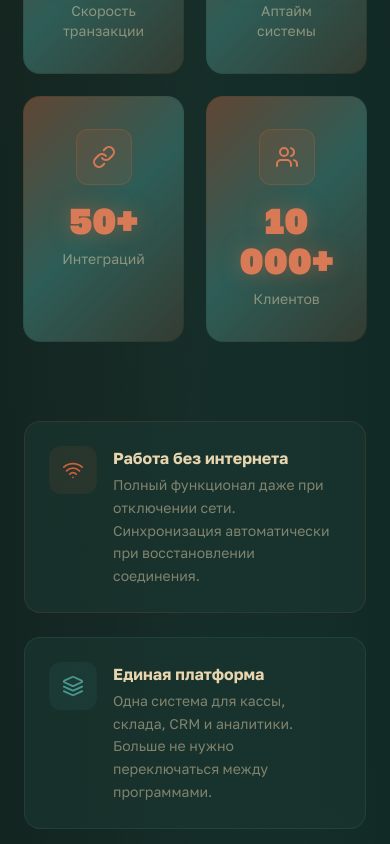
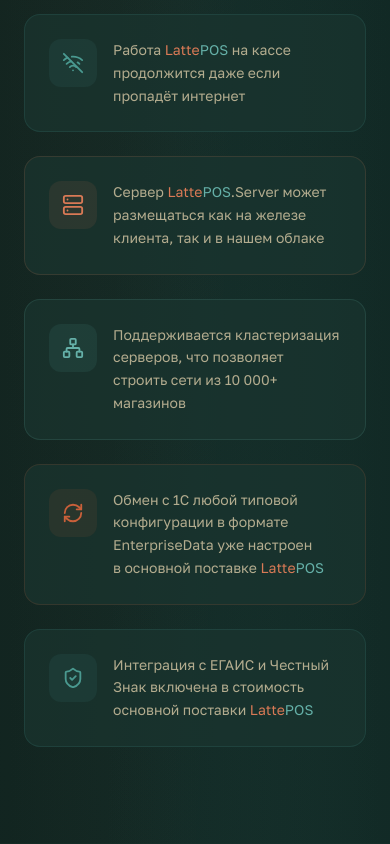
Before and after one commit to pr-poehali-dev/lattepos-landing-page, a React (Vite) app: page / in a window 390 px wide. Shown: the part 5040-5884 px from the top of the page. Built offline with nearby package versions, Linux system fonts and the light colour scheme.

Commit message:
**LattePOS: Мощная касса без границ**
Или альтернативные варианты:

- **LattePOS: Касса везде и всегда**
- **LattePOS: Надежность без компромиссов**
- **LattePOS: Офлайн касса для масштаба**

```diff
--- a/src/pages/landing/LandingSections.tsx
+++ b/src/pages/landing/LandingSections.tsx
@@ -287,37 +287,46 @@ export default function LandingSections({ onTrial }: SectionsProps) {
             </h2>
           </div>
 
-          <div className="grid grid-cols-2 lg:grid-cols-4 gap-6 mb-20">
-            {advantages.map((adv, i) => (
-              <div key={adv.label}
-                className={`text-center gradient-border p-8 card-hover opacity-0 ${advantagesSection.inView ? "animate-scale-in" : ""}`}
-                style={{ animationDelay: `${i * 0.1}s`, animationFillMode: "forwards" }}>
-                <div className="w-14 h-14 rounded-xl flex items-center justify-center mx-auto mb-4"
-                  style={{ background: "rgba(201,96,58,0.12)", border: "1px solid rgba(201,96,58,0.25)" }}>
-                  <Icon name={adv.icon as IconName} size={24} style={{ color: TERRA_LIGHT }} />
-                </div>
-                <div className="text-4xl font-black mb-2 glow-text-terra" style={{ color: TERRA_LIGHT }}>{adv.number}</div>
-                <div className="text-sm" style={{ color: "rgba(232,213,176,0.5)" }}>{adv.label}</div>
-              </div>
-            ))}
-          </div>
-
-          <div className="grid lg:grid-cols-3 gap-6">
+          <div className="grid md:grid-cols-2 lg:grid-cols-3 gap-6">
             {[
-              { icon: "Wifi", title: "Работа без интернета", desc: "Полный функционал даже при отключении сети. Синхронизация автоматически при восстановлении соединения.", color: TERRA },
-              { icon: "Layers", title: "Единая платформа", desc: "Одна система для кассы, склада, CRM и аналитики. Больше не нужно переключаться между программами.", color: TEAL },
-              { icon: "Headphones", title: "Поддержка 24/7", desc: "Техническая поддержка в любое время суток. Среднее время ответа — 3 минуты.", color: TERRA_LIGHT },
+              {
+                icon: "Cpu",
+                color: TERRA,
+                desc: (<>Быстрая работа кассиров на <span style={{ color: TERRA_LIGHT }}>Latte</span><span style={{ color: TEAL_LIGHT }}>POS</span> даже на слабом железе: Intel Celeron N4020 1.1&nbsp;GHz, 4&nbsp;GB RAM, Windows&nbsp;7</>),
+              },
+              {
+                icon: "WifiOff",
+                color: TEAL,
+                desc: (<>Работа <span style={{ color: TERRA_LIGHT }}>Latte</span><span style={{ color: TEAL_LIGHT }}>POS</span> на кассе продолжится даже если пропадёт интернет</>),
+              },
+              {
+                icon: "Server",
+                color: TERRA_LIGHT,
+                desc: (<>Сервер <span style={{ color: TERRA_LIGHT }}>Latte</span><span style={{ color: TEAL_LIGHT }}>POS</span>.Server может размещаться как на железе клиента, так и в нашем облаке</>),
+              },
+              {
+                icon: "Network",
+                color: TEAL_LIGHT,
+                desc: (<>Поддерживается кластеризация серверов, что позволяет строить сети из 10&nbsp;000+ магазинов</>),
+              },
+              {
+                icon: "RefreshCw",
+                color: TERRA,
+                desc: (<>Обмен с&nbsp;1С любой типовой конфигурации в&nbsp;формате EnterpriseData уже настроен в&nbsp;основной поставке <span style={{ color: TERRA_LIGHT }}>Latte</span><span style={{ color: TEAL_LIGHT }}>POS</span></>),
+              },
+              {
+                icon: "ShieldCheck",
+                color: TEAL,
+                desc: (<>Интеграция с&nbsp;ЕГАИС и&nbsp;Честный Знак включена в&nbsp;стоимость основной поставки <span style={{ color: TERRA_LIGHT }}>Latte</span><span style={{ color: TEAL_LIGHT }}>POS</span></>),
+              },
             ].map((item, i) => (
-              <div key={item.title}
+              <div key={i}
                 className={`flex gap-4 p-6 rounded-2xl card-hover opacity-0 ${advantagesSection.inView ? "animate-fade-in-up" : ""}`}
-                style={{ background: "rgba(26,53,48,0.7)", border: `1px solid ${item.color}28`, animationDelay: `${0.4 + i * 0.1}s`, animationFillMode: "forwards" }}>
+                style={{ background: "rgba(26,53,48,0.7)", border: `1px solid ${item.color}28`, animationDelay: `${i * 0.1}s`, animationFillMode: "forwards" }}>
                 <div className="w-12 h-12 rounded-xl flex items-center justify-center flex-shrink-0" style={{ background: `${item.color}18` }}>
                   <Icon name={item.icon as IconName} size={22} style={{ color: item.color }} />
                 </div>
-                <div>
-                  <h3 className="font-bold mb-1" style={{ color: CREAM }}>{item.title}</h3>
-                  <p className="text-sm leading-relaxed" style={{ color: "rgba(232,213,176,0.5)" }}>{item.desc}</p>
-                </div>
+                <p className="text-sm leading-relaxed self-center" style={{ color: "rgba(232,213,176,0.75)" }}>{item.desc}</p>
               </div>
             ))}
           </div>
```
